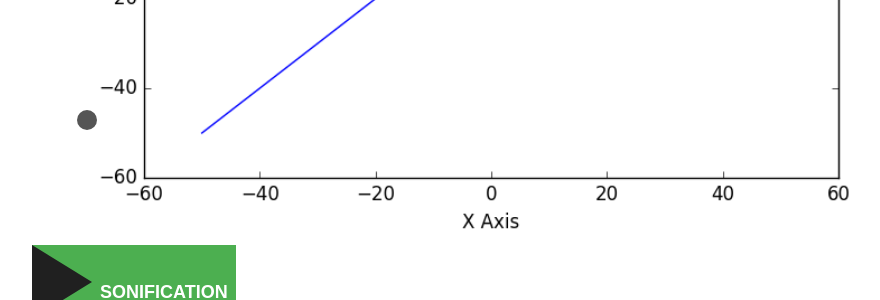
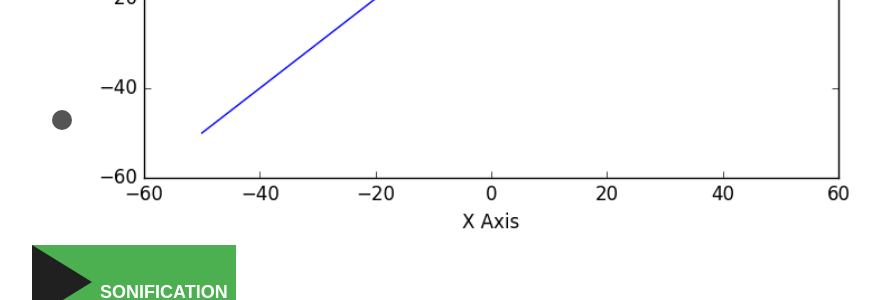
Before and after one commit to rbobkoskie3/rbobkoskie3.github.io, a Jekyll site: the page built from line/linePosSlope.html, in a window 1280 px wide. Shown: the part 833-1133 px from the top of the page, without its empty margins (160-1040 px from the left). Built offline with Jekyll 4.4.1, drawn with Linux system fonts in a browser that asks for light colours.

Commit message:
Add files via upload

```diff
--- a/line/linePosSlope.html
+++ b/line/linePosSlope.html
@@ -198,7 +198,7 @@ title: Math, Sonification, Plots
         }
         /* Standard syntax */
         @keyframes tracePlt {
-            0%   {left:5%; top:80%;}
+            0%   {left:20px; top:80%;}
             100% {left:80%; top:10%;}
         }
 
```
